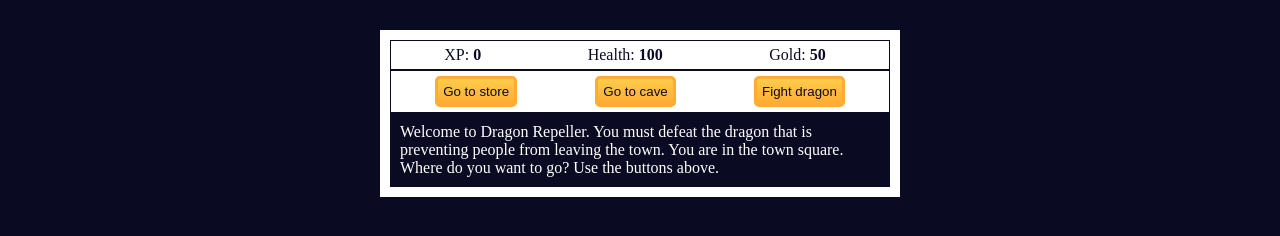
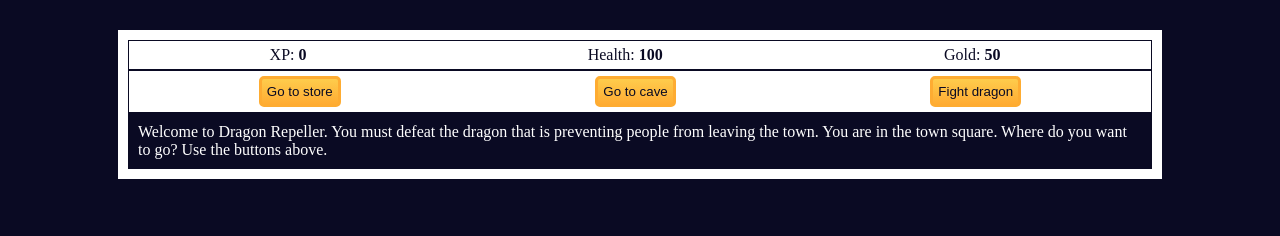
Before and after one commit to DobleDJ/js-algorithms-data-structures, a plain HTML site: page dragon-game/index.html in a window 1280 px wide. Drawn offline with Linux system fonts and the light colour scheme.

Commit message:
Fix style css gap space and max width

```diff
--- a/dragon-game/css/styles.css
+++ b/dragon-game/css/styles.css
@@ -25,7 +25,7 @@ body {
 }
 
 #game {
-  max-width: 500px;
+  max-width: 80dvw;
   max-height: 400px;
   background-color: var(--color-white);
   color: var(--color-white);
@@ -37,7 +37,7 @@ body {
   display: flex;
   flex-flow: row wrap;
   justify-content: space-around;
-  row-gap: 5px;
+  gap: 5px 5px;
 }
 
 #controls,
```
